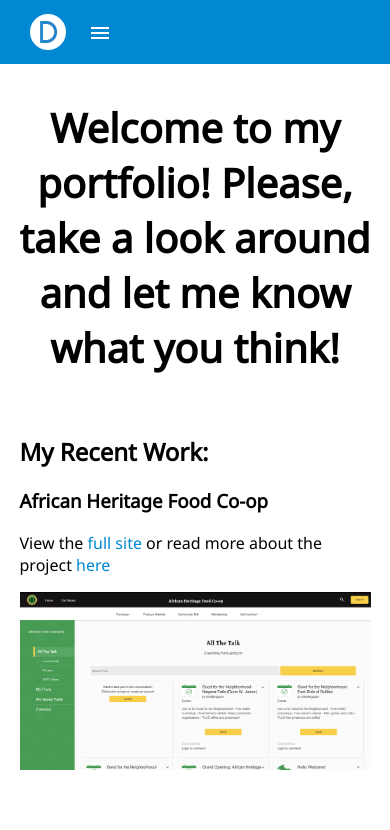
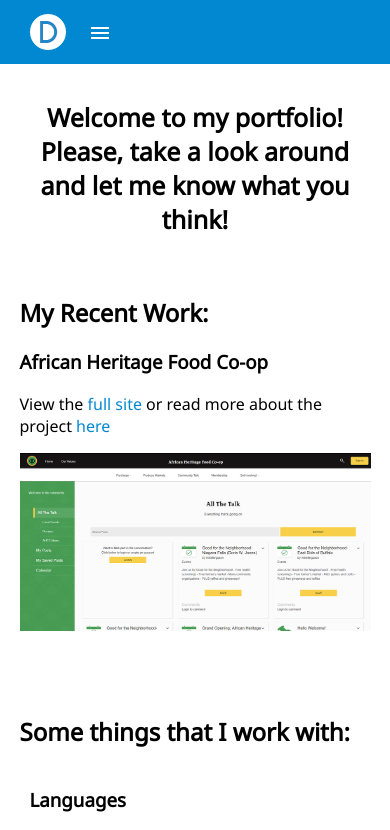
Before and after one commit to danmartindev/TempPortfolio, an Angular app: page /home in a window 390 px wide. Shown: the top 830 px of the page. Built offline with nearby package versions, Linux system fonts and the light colour scheme.

Commit message:
fixed slector for welcome message

```diff
--- a/src/app/home/home.component.css
+++ b/src/app/home/home.component.css
@@ -40,19 +40,17 @@
 }
 
 @media screen and (max-width: 900px){
+    #homewrap{
+        width: 90%;
+        padding: 100px 10px 20px 10px;
+    }
+
     .list-wrap{
         width: 100%;
         padding: 0px 10px 10px 10px;
     }
 
-    #welcome{
+    #welcome-sec{
         font-size: 25px;
     }
 }
-
-@media screen and (max-width: 900px){
-    #homewrap{
-        width: 90%;
-        padding: 100px 10px 20px 10px;
-    }
-}
```
